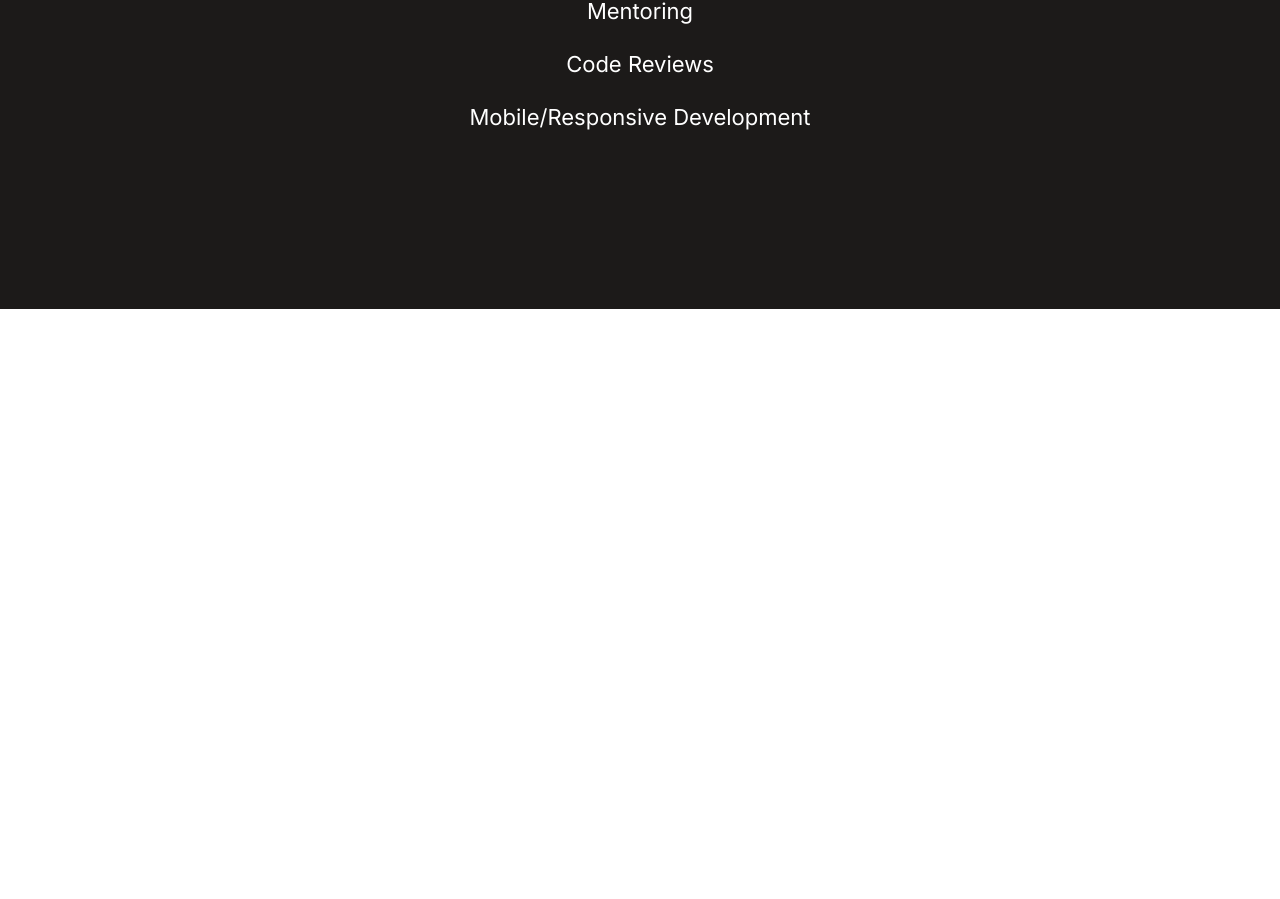
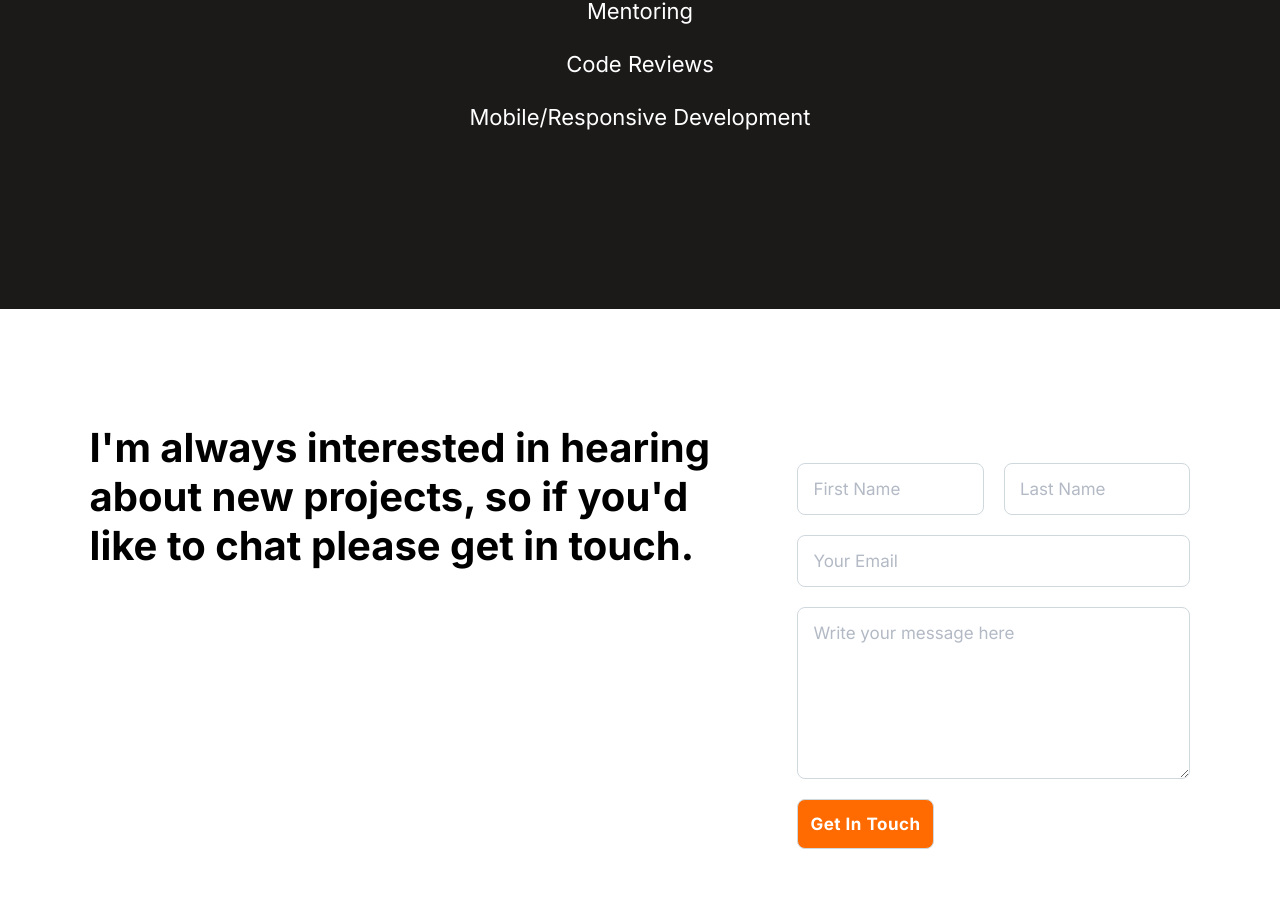
Before and after one commit to awais-amjed/cr-review-contact-form, a plain HTML site: page index.html in a window 1280 px wide. Shown: the part 6398-7297 px from the top of the page. Before the commit the page ends 6707 px from the top, so only its background shows below. Drawn offline with Linux system fonts and the light colour scheme.

Commit message:
Add contact form

```diff
--- a/css/main.css
+++ b/css/main.css
@@ -325,3 +325,56 @@ li {
 .skills {
   list-style: inside url("../media/svg/circle.svg");
 }
+
+.contact-section {
+  font-family: "Inter", sans-serif;
+  background-color: white;
+  padding: 114px 7% 50px;
+}
+
+.contact-form-container {
+  display: flex;
+  gap: 50px;
+}
+
+.contact-form-heading {
+  font-size: 40px;
+  font-weight: 700;
+}
+
+.contact-form-name {
+  display: flex;
+  gap: 20px;
+}
+
+.contact-form-name > * {
+  width: 100%;
+}
+
+.contact-form {
+  display: flex;
+  flex-direction: column;
+  gap: 20px;
+  width: 100%;
+  margin-top: 40px;
+}
+
+input,
+textarea {
+  padding: 15px;
+  font-size: 17px;
+  border: 1px solid #cfd8dc;
+  border-radius: 8px;
+  color: #172b4d;
+  font-family: "Inter", sans-serif;
+}
+
+input:focus,
+textarea:focus {
+  outline: none;
+}
+
+input::placeholder,
+textarea::placeholder {
+  color: #b3bac5;
+}
--- a/index.html
+++ b/index.html
@@ -289,6 +289,22 @@
           </ul>
         </div>
       </div>
+
+      <section class="contact-section" id="contact">
+        <div class="contact-form-container">
+          <p class="contact-form-heading">I'm always interested in hearing about new projects, so if you'd like to chat please get in touch.</p>
+          <form action="https://formspree.io/f/xrgjbnyl" method="post" class="contact-form">
+            <div class="contact-form-name">
+              <input type="text" name="firstName" placeholder="First Name">
+              <input type="text" name="lastName" placeholder="Last Name">
+            </div>
+            <input type="text" name="email" placeholder="Your Email">
+            <textarea name="message" placeholder="Write your message here" rows="7"
+                      required></textarea>
+            <input type="submit" class="link" value="Get In Touch">
+          </form>
+        </div>
+      </section>
     </main>
 
     <script
```
